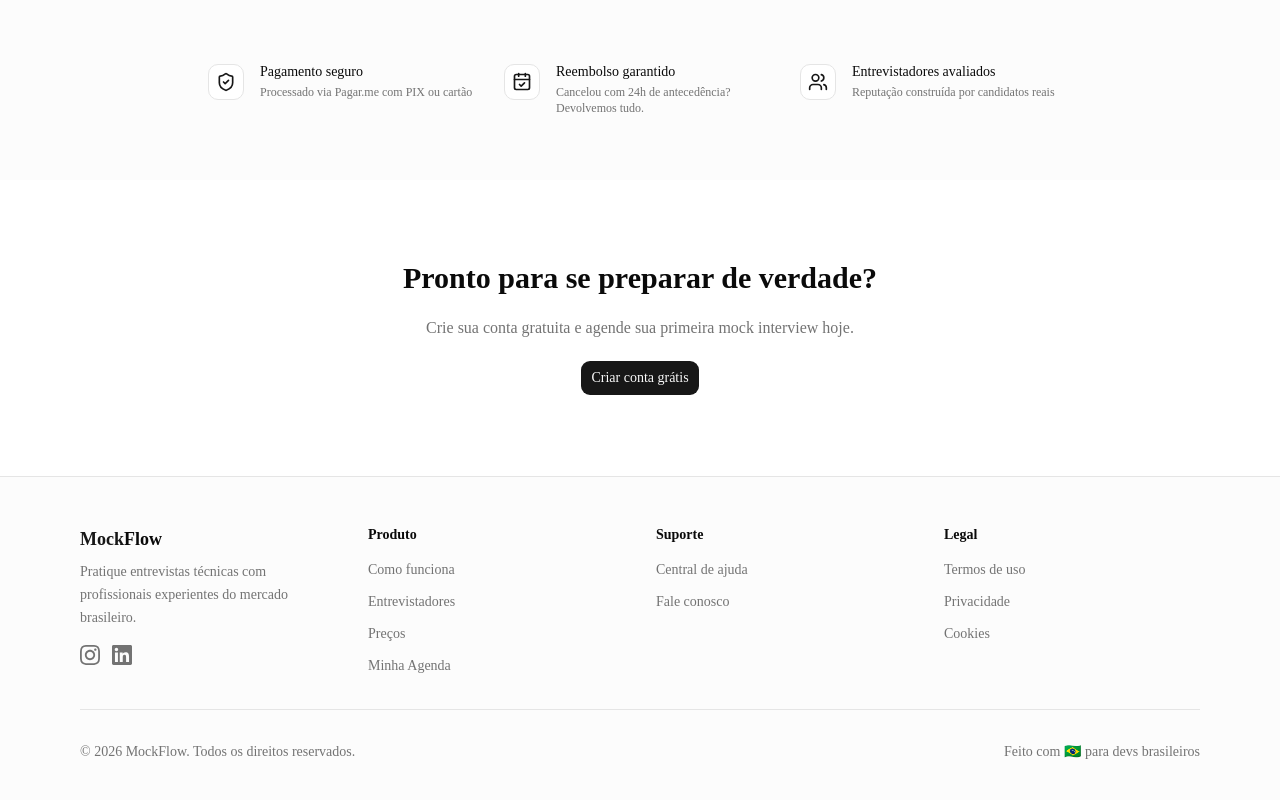
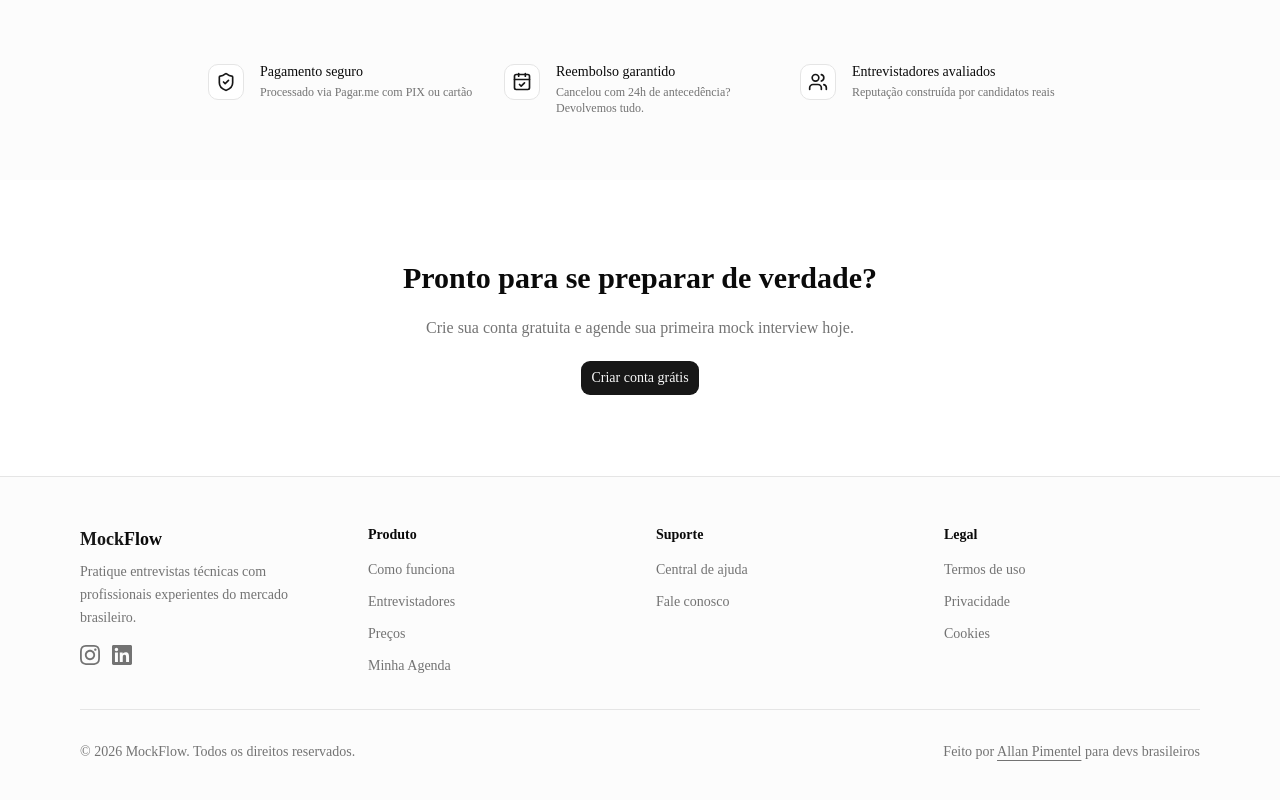
Before and after one commit to allanpeter/mockflow, a Next.js app: page / in a window 1280 px wide. Shown: the part 1164-1964 px from the top of the page. Built offline with nearby package versions, Linux system fonts and the light colour scheme; no server answers.

Commit message:
feat: update footer to credit Allan Pimentel with a link to portfolio

```diff
--- a/src/components/layout/footer.tsx
+++ b/src/components/layout/footer.tsx
@@ -101,7 +101,18 @@
 
         <div className="flex flex-col items-center justify-between gap-3 text-sm text-muted-foreground sm:flex-row">
           <p>© {new Date().getFullYear()} MockFlow. Todos os direitos reservados.</p>
-          <p>Feito com 🇧🇷 para devs brasileiros</p>
+          <p>
+            Feito por{' '}
+            <a
+              href="https://portfolio.apps.allanpimentel.com"
+              target="_blank"
+              rel="noopener noreferrer"
+              className="hover:text-foreground transition-colors underline underline-offset-4"
+            >
+              Allan Pimentel
+            </a>
+            {' '}para devs brasileiros
+          </p>
         </div>
       </div>
     </footer>
```
